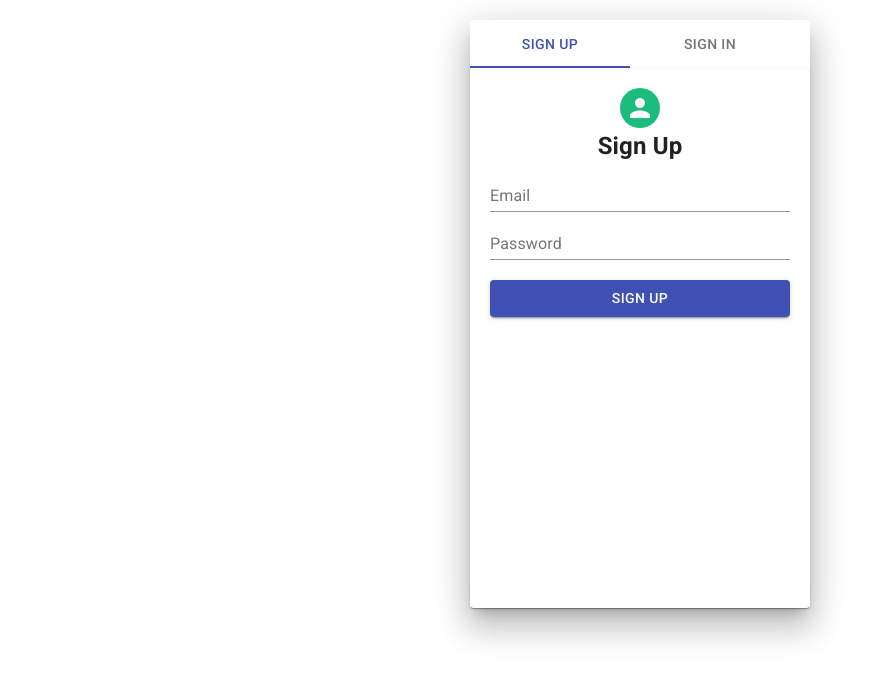
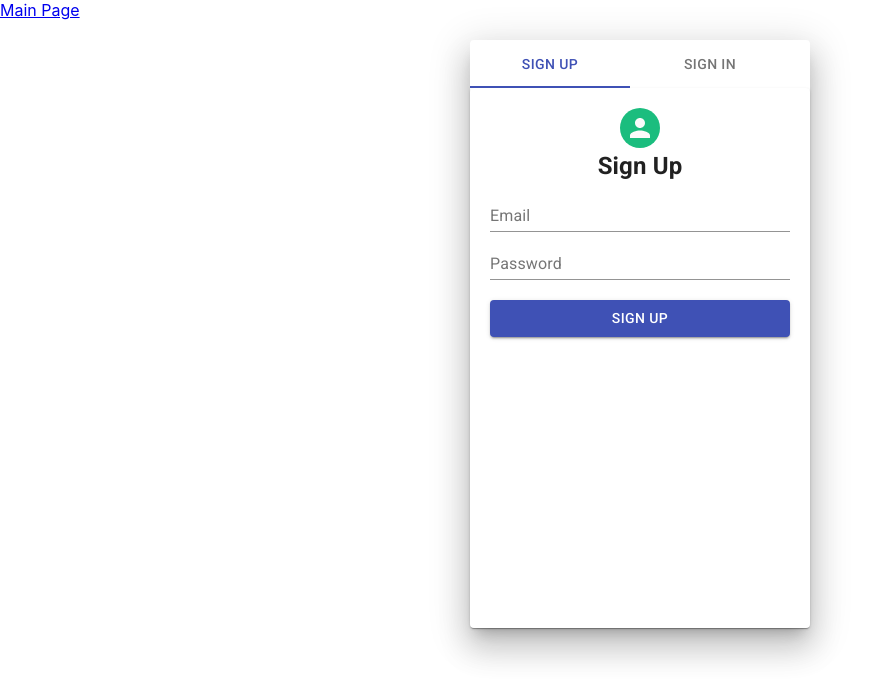
Before and after one commit to AKAE-Group/crashcode, a React app: page / in a window 1280 px wide. Shown: the top 700 px of the page, without its empty margins (0-891 px from the left). Built offline with nearby package versions, Linux system fonts and the light colour scheme.

Commit message:
added router link to main page

```diff
--- a/src/App.jsx
+++ b/src/App.jsx
@@ -11,10 +11,14 @@ function App() {
   const [account, setAccount] = useState('');
   const [token, setToken] = useState();
 
-  if(!token) {
-    return <SignInOutContainer setToken={setToken} />
+  if (!token) {
+    return (
+      <>
+        <Link to="/main">Main Page</Link>
+        <SignInOutContainer setToken={setToken} />
+      </>
+    );
   }
-
 
   return (
     <div className="App">
```
